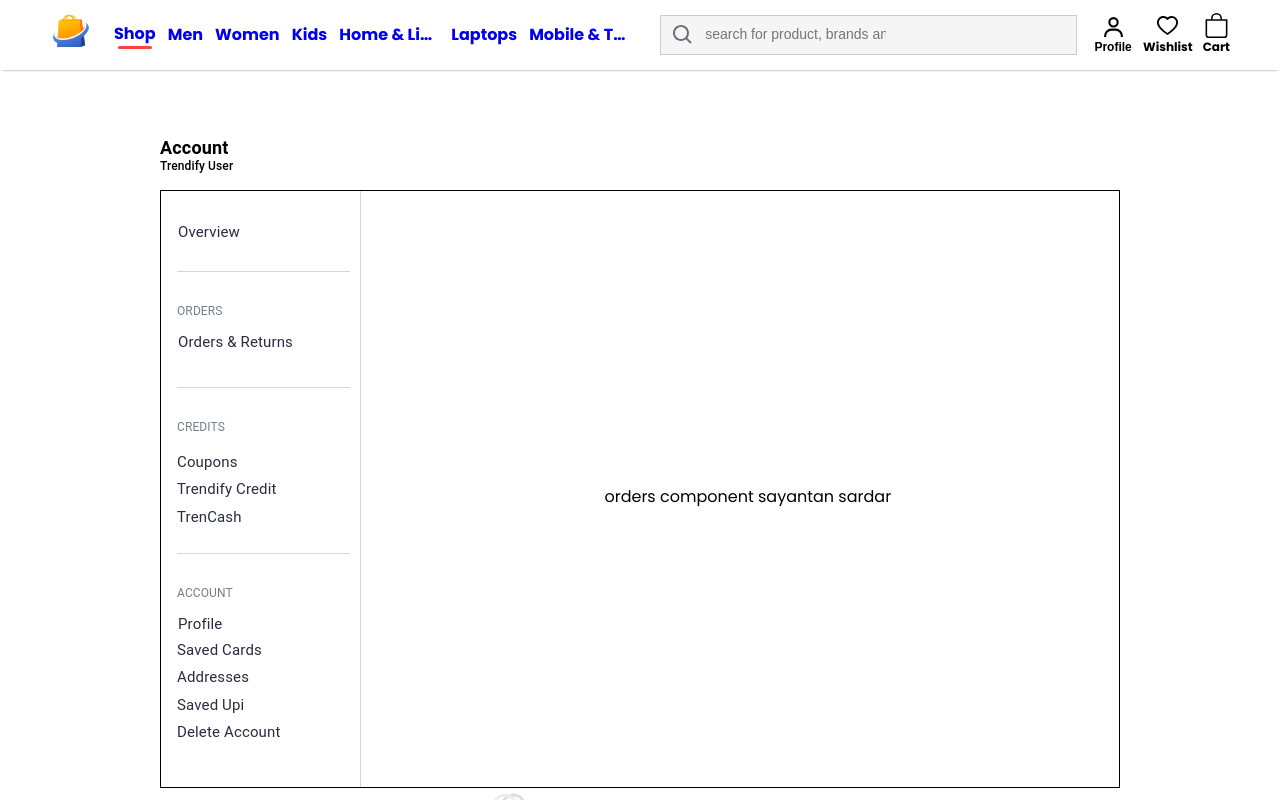
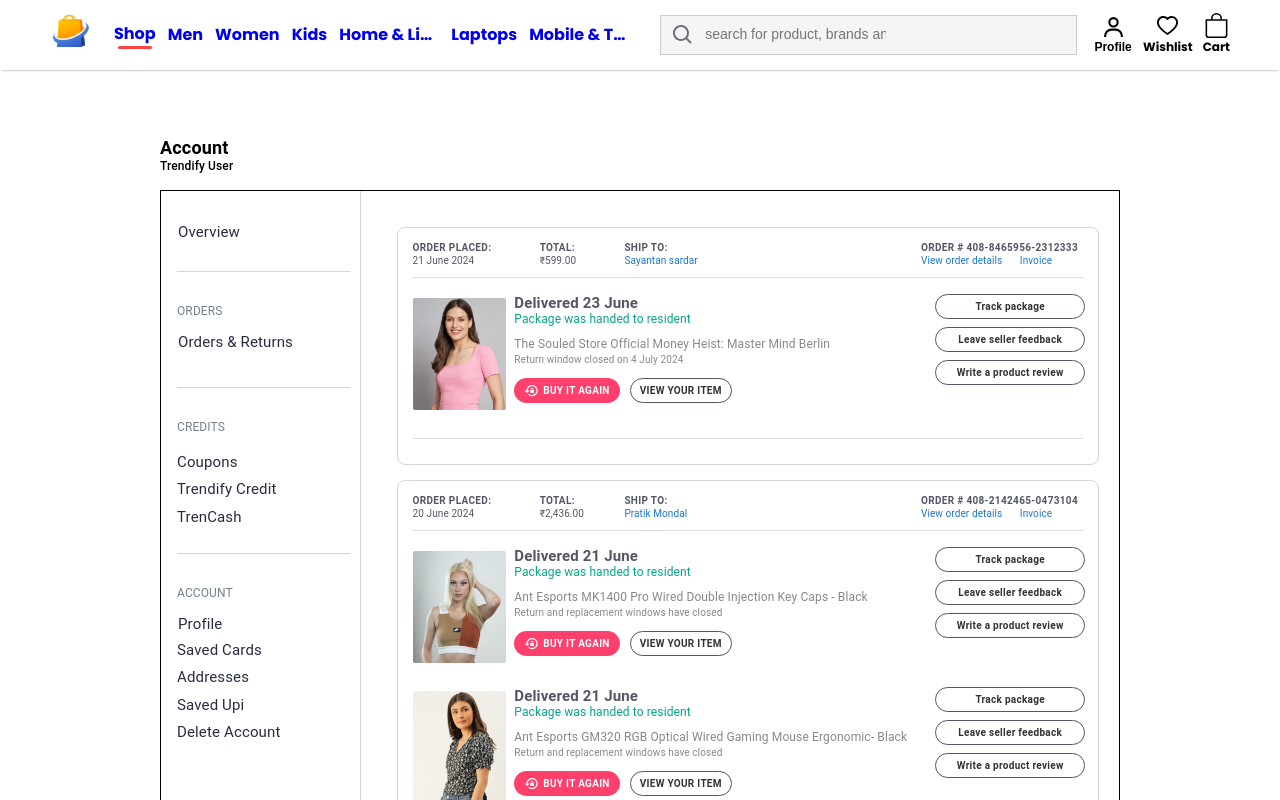
Before and after one commit to Pratik0192/Ecommerce-website-trendify, a React (Create React App) app: page /accountpage in a window 1280 px wide. Both pictures are taken after a click on the item "Orders & Returns". Shown: the top 800 px of the page. Built offline with nearby package versions, Linux system fonts and the light colour scheme.

Commit message:
add Orde rand return component

```diff
--- a/src/Components/OrderAndReturn/OrderAndReturn.jsx
+++ b/src/Components/OrderAndReturn/OrderAndReturn.jsx
@@ -1,11 +1,248 @@
-import React from 'react'
+import React from 'react';
+import { Box, Typography, Button, Grid, Divider,Link, Stack,Card,CardContent} from '@mui/material';
+import image1 from '../Assets/product_2.png';
+import image2 from '../Assets/product_3.png';
+import image3 from '../Assets/product_8.png';
+
+import LockResetIcon from '@mui/icons-material/LockReset';
+
+const orders = [
+  {
+    orderPlaced: '21 June 2024',
+    total: '₹599.00',
+    shippedTo: 'Sayantan sardar',
+    orderNumber: '408-8465956-2312333',
+    deliveryDate: 'Delivered 23 June',
+    products: [
+      {
+        productTitle: 'The Souled Store Official Money Heist: Master Mind Berlin',
+        returnWindow: 'Return window closed on 4 July 2024',
+        productImage: image1,
+      },
+    ],
+  },
+  {
+    orderPlaced: '20 June 2024',
+    total: '₹2,436.00',
+    shippedTo: 'Pratik Mondal',
+    orderNumber: '408-2142465-0473104',
+    deliveryDate: 'Delivered 21 June',
+    products: [
+      {
+        productTitle: 'Ant Esports MK1400 Pro  Wired Double Injection Key Caps - Black',
+        returnWindow: 'Return and replacement windows have closed',
+        productImage: image2,
+      },
+      {
+        productTitle: 'Ant Esports GM320 RGB Optical Wired Gaming Mouse Ergonomic- Black',
+        returnWindow: 'Return and replacement windows have closed',
+        productImage: image3,
+      },
+    ],
+  },
+];
+
+
+const buttonStyle = {
+  textTransform: 'uppercase',
+  borderRadius:'13px',
+  fontWeight:'bold',
+  marginTop: '10px ',
+  fontSize: '10px',
+}
+
+const buttonStackStyle = {
+  height: "25px",
+  borderColor: '#535665',
+  color: '#333',
+  fontWeight: 'bold',
+  textTransform: 'none',
+  fontSize: '10px',
+  borderRadius:'13px',
+  "&:hover": {
+    backgroundColor: "white",
+    borderColor:'#535665'
+  }
+}
+
+const cardHeaderTextTop = {
+  fontWeight: 'bold',
+  color: '#535665',
+  fontSize:'10px'
+}
+
+const cardHeaderTextBottom = {
+  ontWeight: 'bold',
+  color: '#535665',
+  fontSize:'10px',
+  marginTop: '-5px',
+  marginBottom: '5px',
+}
+
 
 const OrderAndReturn = () => {
   return (
-    <div>
-        orders component sayantan sardar
-    </div>
-  )
-}
+    <Box sx={{ padding: '20px', width: "100%"}}>
+      {orders.map((order, index) => (
+        <Box
+          key={index}
+          sx={{
+            border: '1px solid #d4d5d9',
+            borderRadius: '8px',
+            padding: '15px',
+            marginBottom: '15px',
+            backgroundColor: '#ffffff',
+          }}
+        >
+          {/* Order Info */}
+          <Grid container
+           sx={{
+            borderBottom: "1px solid #ddd",
+            marginTop: "-13px",
+            marginBottom:"10px",
+            paddingBottom:'4px',
+            paddingTop:'3px'
+            }}
+          >
+            <Grid item xs={9.1} container>
+              <Grid item xs={3}>
+                <Typography variant='caption'>
+                  <Typography variant="caption" sx={cardHeaderTextTop}>
+                    ORDER PLACED:
+                  </Typography>
+                  <Typography sx={cardHeaderTextBottom}>
+                    {order.orderPlaced}
+                  </Typography>
+                </Typography>
+              </Grid >
+              <Grid item xs={2}>
+                <Typography variant="caption" sx={cardHeaderTextTop}>
+                  TOTAL:
+                </Typography>
+                <Typography sx={cardHeaderTextBottom}>
+                  {order.total}
+                </Typography>
+              </Grid>
+              <Grid item xs={3}>
+                <Typography variant="caption" sx={cardHeaderTextTop}>
+                  SHIP TO:
+                </Typography>
+                <Typography sx={cardHeaderTextBottom} >
+                  <Link href="#" underline="none">{order.shippedTo}</Link>
+                </Typography>
+              </Grid>
+            </Grid>
 
-export default OrderAndReturn
+            {/* Order ID and Links */}
+            <Grid item xs={2.9}>
+              <Typography variant="caption" sx={cardHeaderTextTop}>
+                ORDER # {order.orderNumber}
+              </Typography>
+              <Typography sx={cardHeaderTextBottom} >
+                <Link href="#" underline="none">View order details </Link>
+                  <span style={{marginLeft:'15px'}}>
+                    <Link href="#" underline="none">Invoice </Link>
+                  </span>
+              </Typography>
+            </Grid>
+          </Grid>
+          {/* Product Info */}
+          <Box sx={{ marginTop: '0px', marginBottom: '0px' }}>
+            {order.products.map((product, productIndex) => (
+              <Grid container spacing={1} key={productIndex}
+                sx={{ margin: "20px 0" }}
+              >
+                <Grid container xs={9}>
+                  <Grid item xs={2.4}
+                    sx={{
+                      padding: "0 8px 0 0",
+                      height: "120px"
+                    }}
+                  >
+                    <img
+                      src={product.productImage}
+                      alt="Product"
+                      style={{ width: "100%", borderRadius:'2px',boxShadow:'1px solid #333' }}
+                    />
+                  </Grid>
+                  <Grid item xs={9.6} sx={{ marginTop: "-8px" }}>
+                    <Typography variant="subtitle1"
+                      sx={{
+                        fontWeight: 'bold',
+                        fontSize: '15px',
+                        color: '#535665'
+                      }}
+                    >
+                      {order.deliveryDate}
+                    </Typography>
+                    <Typography sx={{fontSize:'12px',color: '#03a685', marginTop:'-6px', paddingBottom:'3px'}}>
+                       Package was handed to resident
+                    </Typography>
+                    <Typography variant="body2" sx={{ color: '#888',fontSize: '12px', marginTop: "5px"}}>
+                      {product.productTitle}
+                    </Typography>
+                    <Typography variant="body2" sx={{ color: '#888',fontSize: '10px' }}>
+                      {product.returnWindow}
+                    </Typography>
+                    <Button
+                      variant="contained"
+                      color="primary"
+                      disableRipple
+                      disableElevation
+                      size="small"
+                      sx={{
+                        backgroundColor:'#ff3f6c',
+                        "&:hover": {
+                          backgroundColor: "#ff3f6c",
+                        },
+                        ...buttonStyle
+                       }}
+                    >
+                      <LockResetIcon sx={{ fontSize: '15px', paddingRight:'4px', paddingLeft:'0px' }} />Buy it again
+                    </Button>
+                    <Button
+                      variant="outlined"
+                      disableRipple
+                      disableElevation
+                      size="small"
+                      sx={{
+                        borderColor: '#535665',
+                        marginLeft: '10px',
+                        color:'#333',
+                        "&:hover": {
+                          backgroundColor: "white",
+                          borderColor: "#535665",
+                        },
+                        ...buttonStyle
+                      }}
+                    >
+                      View your item
+                    </Button>
+                  </Grid>
+                </Grid>
+                <Grid item xs={3} spacing={1} sx={{ marginTop: "-12px" }}>
+                  <Stack spacing={1} sx={{ width: '150px', margin: 'auto' }}>
+                    <Button variant ="outlined" disableRipple  disableElevation sx={buttonStackStyle}>
+                     Track package
+                    </Button>
+                    <Button variant="outlined"disableRipple disableElevation sx={buttonStackStyle}>
+                      Leave seller feedback
+                    </Button>
+                    <Button variant="outlined" disableRipple disableElevation sx={buttonStackStyle}>
+                      Write a product review
+                    </Button>
+                  </Stack>
+                </Grid>
+              </Grid>
+            ))}
+          </Box>
+
+          {/* Divider */}
+          <Divider sx={{ marginY: '10px' }} />
+        </Box>
+      ))}
+    </Box>
+  );
+};
+
+export default OrderAndReturn;
```
